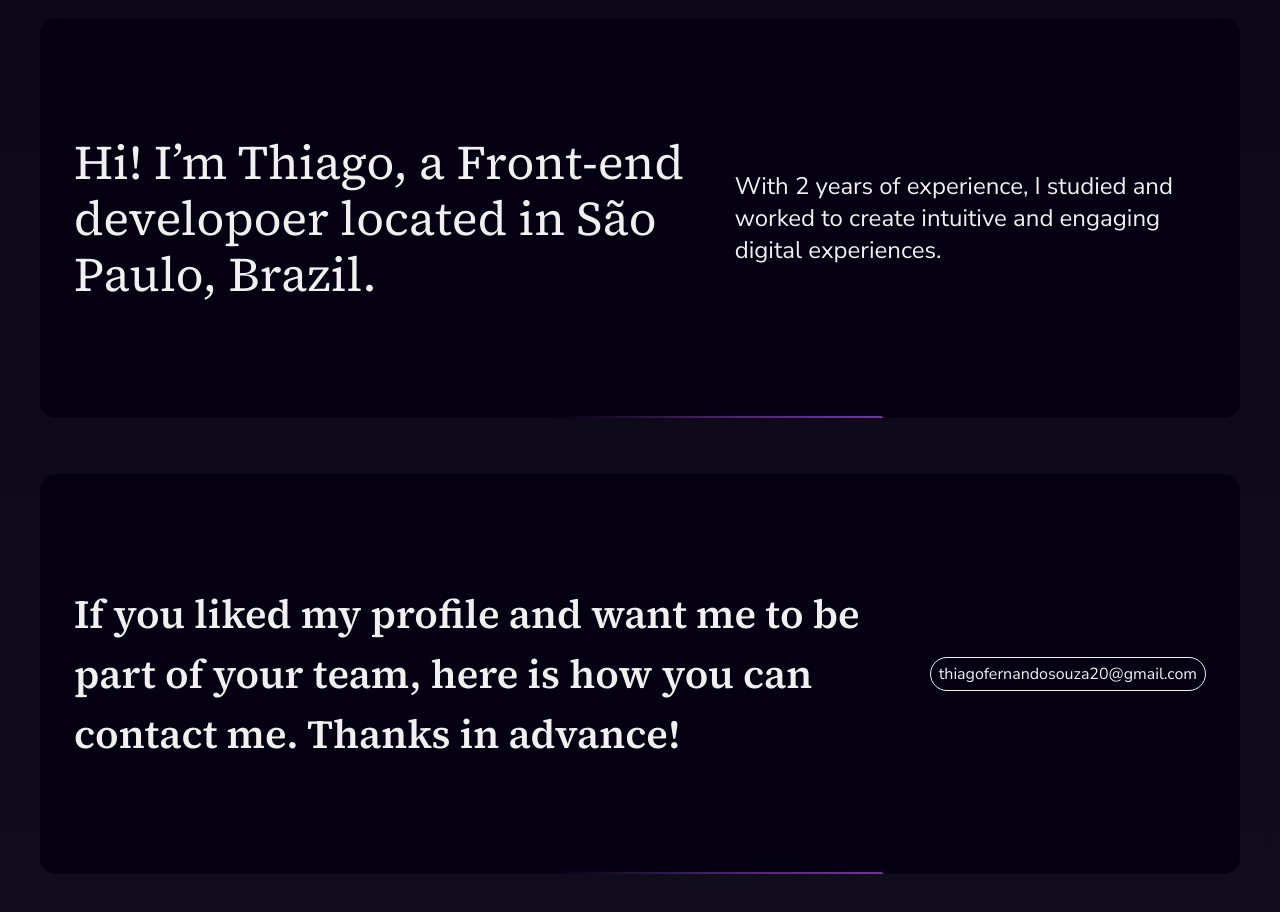
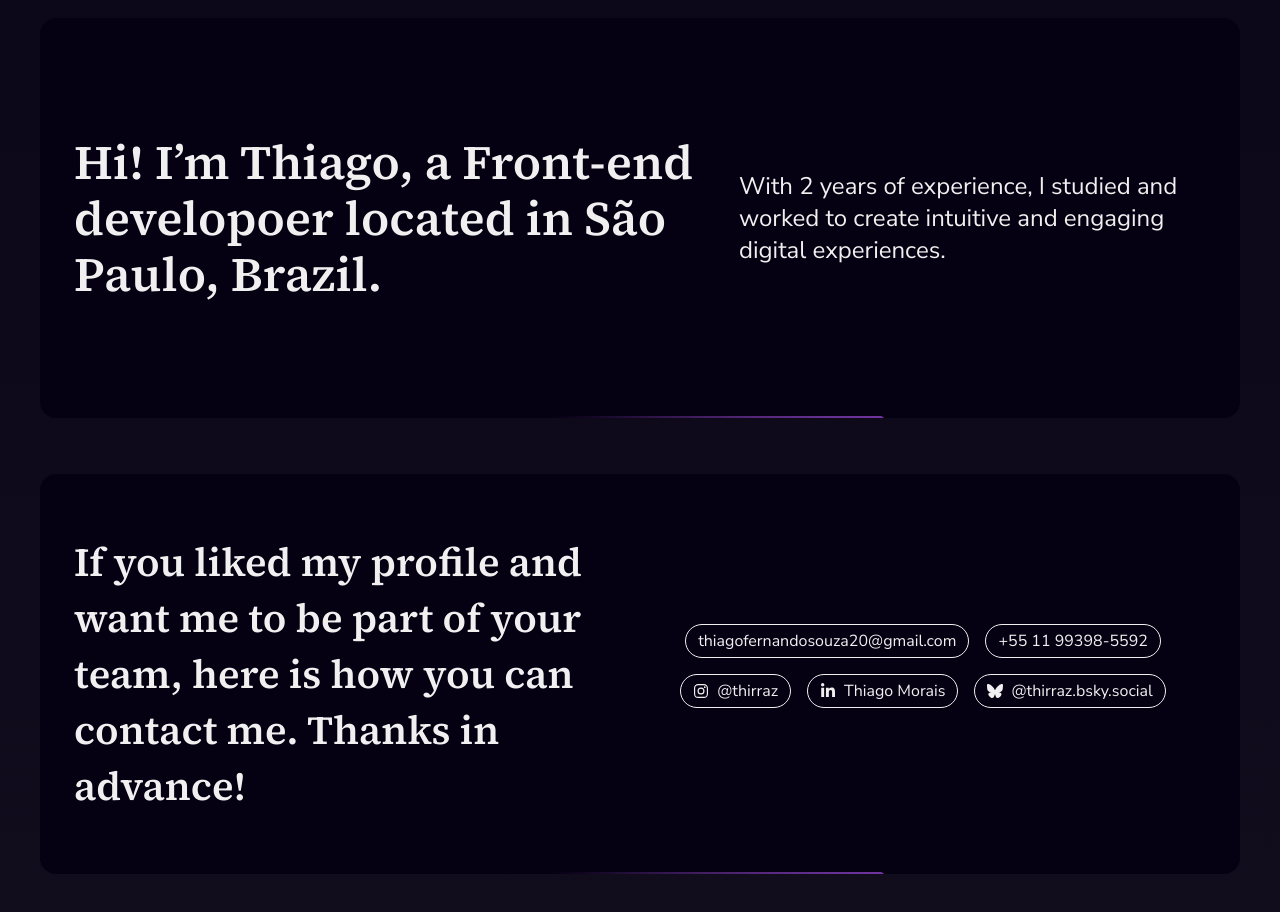
Before and after one commit to thirraz/portfolio, a React (Vite) app: page / in a window 1280 px wide. Shown: the part 1380-2292 px from the top of the page. Built offline with nearby package versions, Linux system fonts and the light colour scheme.

Commit message:
update: contact section

```diff
--- a/src/components/AnimatedBorder.tsx
+++ b/src/components/AnimatedBorder.tsx
@@ -2,18 +2,28 @@ import { twMerge } from "tailwind-merge"
 
 type Props = {
 	children: React.ReactNode
-	className?: string
+	cardWrapperClassName?: string
+	cardContentClassName?: string
 }
 
-function AnimatedBorder({ children, className }: Props) {
+function AnimatedBorder({
+	children,
+	cardWrapperClassName,
+	cardContentClassName
+}: Props) {
 	return (
 		<div
 			className={twMerge(
 				"card-wrapper max-w-[1200px] min-h-[400px] text-white",
-				className
+				cardWrapperClassName
 			)}
 		>
-			<div className="card-content text-center md:text-left flex flex-col gap-y-5 md:gap-0 md:flex-row items-center justify-center">
+			<div
+				className={twMerge(
+					"card-content text-center md:text-left flex flex-col gap-y-5 md:gap-0 md:flex-row items-center justify-center",
+					cardContentClassName
+				)}
+			>
 				{children}
 			</div>
 		</div>
--- a/src/components/about-me-section/AboutMeSection.tsx
+++ b/src/components/about-me-section/AboutMeSection.tsx
@@ -3,7 +3,7 @@ import AnimatedBorder from "../AnimatedBorder"
 function AboutMeSection() {
 	return (
 		<AnimatedBorder>
-			<h2 className="font-serif leading-[3.1rem] md:leading-[3.5rem] text-[clamp(2rem,7vw,3rem)]">
+			<h2 className="font-serif font-semibold leading-[3.3rem] md:leading-[3.5rem] text-[clamp(2rem,7vw,3rem)]">
 				Hi! I’m Thiago, a Front-end developoer located in São Paulo, Brazil.
 			</h2>
 			<p className="text-2xl clamp(1.8rem,4vw,2rem)">
--- /dev/null
+++ b/src/components/contact-section/ContactButtonComponent.tsx
@@ -0,0 +1,13 @@
+type Props = {
+	children: React.ReactNode
+}
+
+function ContactButtonComponent({ children }: Props) {
+	return (
+		<button className="text-base flex items-center gap-2 px-3 py-1 border border-white rounded-full hover:bg-white hover:border-0 hover:text-gray-950 hover:-translate-y-1 duration-200">
+			{children}
+		</button>
+	)
+}
+
+export default ContactButtonComponent
--- a/src/components/contact-section/ContactSection.tsx
+++ b/src/components/contact-section/ContactSection.tsx
@@ -1,16 +1,38 @@
+import { FaLinkedinIn } from "react-icons/fa"
 import AnimatedBorder from "../AnimatedBorder"
+import ContactButtonComponent from "./ContactButtonComponent"
+import { IoLogoInstagram } from "react-icons/io5"
+import { FaBluesky } from "react-icons/fa6"
 
 function ContactSection() {
 	return (
-		<AnimatedBorder className="h-fit text-center md:text-left ">
-			<h2 className="font-serif font-semibold text-[clamp(1.8rem,4vw,2.5rem)]">
+		<AnimatedBorder
+			cardWrapperClassName="h-[550px] md:h-[400px]"
+			cardContentClassName="text-center md:text-left"
+		>
+			<h2 className="font-serif flex-1 font-semibold text-[clamp(1.8rem,4vw,2.5rem)] leading-[3.3rem] md:leading-[3.5rem]">
 				If you liked my profile and want me to be part of your team, here is
 				how you can contact me. Thanks in advance!
 			</h2>
-			<div>
-				<p className="px-2 py-1 border border-white rounded-full">
-					thiagofernandosouza20@gmail.com
-				</p>
+			<div className="flex flex-1 flex-wrap gap-4 pb-4 justify-center">
+				<ContactButtonComponent>
+					<span>thiagofernandosouza20@gmail.com</span>
+				</ContactButtonComponent>
+				<ContactButtonComponent>
+					<span>+55 11 99398-5592</span>
+				</ContactButtonComponent>
+				<ContactButtonComponent>
+					<IoLogoInstagram />
+					<span>@thirraz</span>
+				</ContactButtonComponent>
+				<ContactButtonComponent>
+					<FaLinkedinIn />
+					<span>Thiago Morais</span>
+				</ContactButtonComponent>
+				<ContactButtonComponent>
+					<FaBluesky />
+					<span>@thirraz.bsky.social</span>
+				</ContactButtonComponent>
 			</div>
 		</AnimatedBorder>
 	)
```
